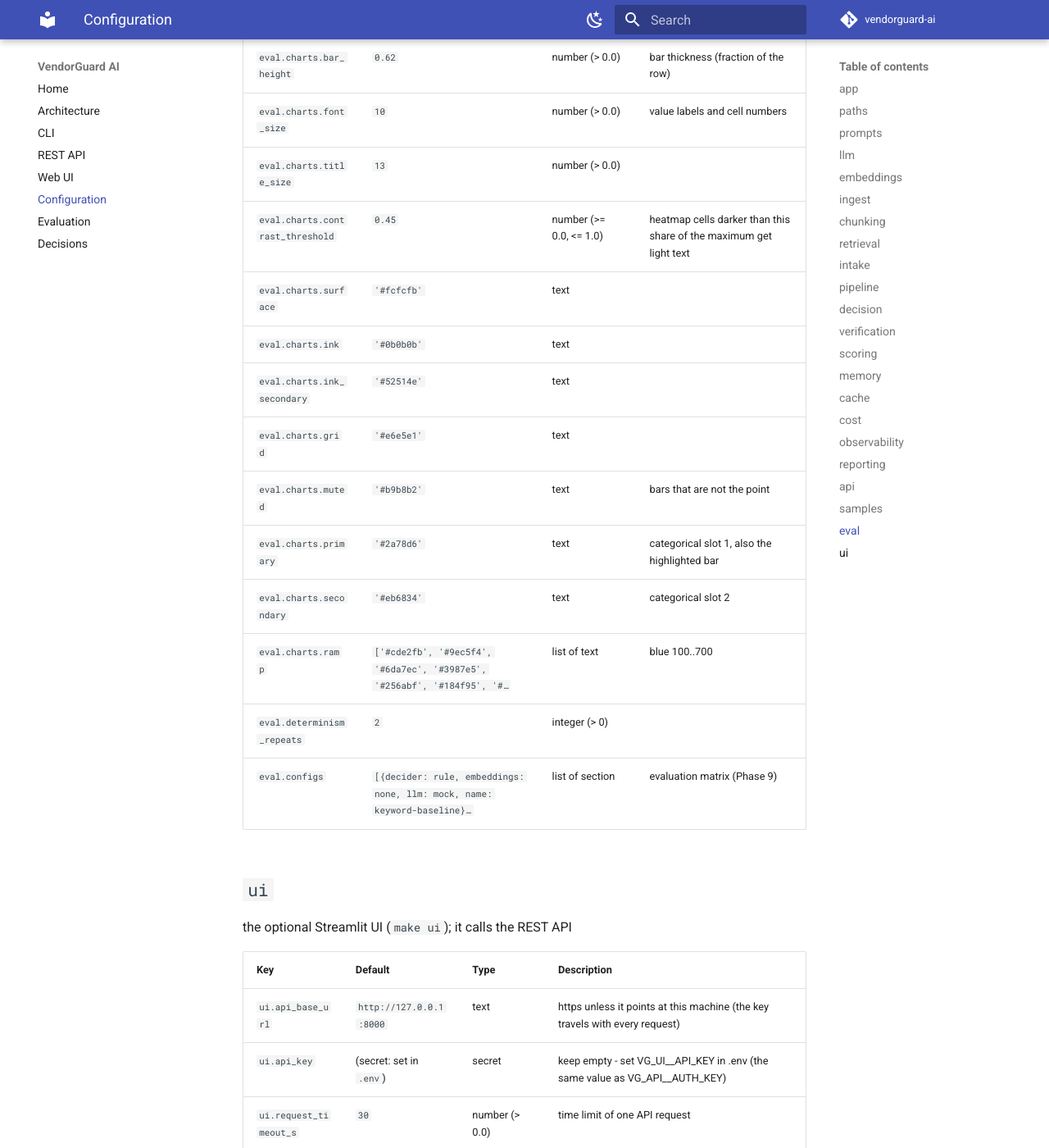
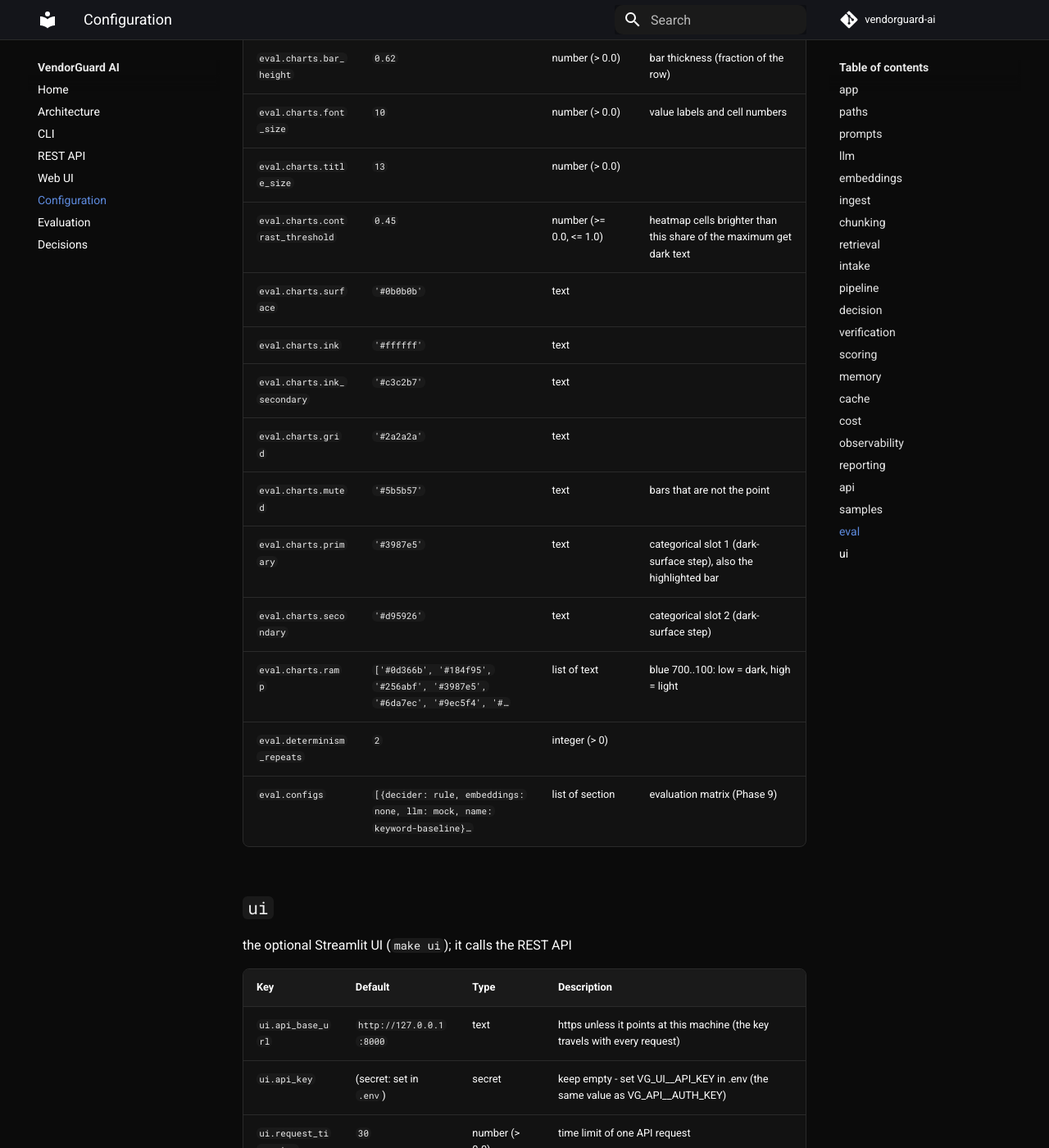
Before and after one commit to himanshugoel9725/vendorguard-ai, an MkDocs documentation site: the page built from docs/CONFIG.md, in a window 1280 px wide and 1400 px high, scrolled down 16666 px. Shown: the whole window at 82% size. Built offline with MkDocs 1.6.1 and Material for MkDocs 9.7.7, drawn with Linux system fonts in a browser that asks for light colours; comment, search, counter and statistics services are not loaded.

Commit message:
[T12.7] Make the docs site always dark (near-black, white text) and the evaluation charts dark

```diff
--- a/docs/CONFIG.md
+++ b/docs/CONFIG.md
@@ -310,15 +310,15 @@ Memory. provider: sqlite ($0) | letta
 | `eval.charts.bar_height` | `0.62` | number (> 0.0) | bar thickness (fraction of the row) |
 | `eval.charts.font_size` | `10` | number (> 0.0) | value labels and cell numbers |
 | `eval.charts.title_size` | `13` | number (> 0.0) |  |
-| `eval.charts.contrast_threshold` | `0.45` | number (>= 0.0, <= 1.0) | heatmap cells darker than this share of the maximum get light text |
-| `eval.charts.surface` | `'#fcfcfb'` | text |  |
-| `eval.charts.ink` | `'#0b0b0b'` | text |  |
-| `eval.charts.ink_secondary` | `'#52514e'` | text |  |
-| `eval.charts.grid` | `'#e6e5e1'` | text |  |
-| `eval.charts.muted` | `'#b9b8b2'` | text | bars that are not the point |
-| `eval.charts.primary` | `'#2a78d6'` | text | categorical slot 1, also the highlighted bar |
-| `eval.charts.secondary` | `'#eb6834'` | text | categorical slot 2 |
-| `eval.charts.ramp` | `['#cde2fb', '#9ec5f4', '#6da7ec', '#3987e5', '#256abf', '#184f95', '#…` | list of text | blue 100..700 |
+| `eval.charts.contrast_threshold` | `0.45` | number (>= 0.0, <= 1.0) | heatmap cells brighter than this share of the maximum get dark text |
+| `eval.charts.surface` | `'#0b0b0b'` | text |  |
+| `eval.charts.ink` | `'#ffffff'` | text |  |
+| `eval.charts.ink_secondary` | `'#c3c2b7'` | text |  |
+| `eval.charts.grid` | `'#2a2a2a'` | text |  |
+| `eval.charts.muted` | `'#5b5b57'` | text | bars that are not the point |
+| `eval.charts.primary` | `'#3987e5'` | text | categorical slot 1 (dark-surface step), also the highlighted bar |
+| `eval.charts.secondary` | `'#d95926'` | text | categorical slot 2 (dark-surface step) |
+| `eval.charts.ramp` | `['#0d366b', '#184f95', '#256abf', '#3987e5', '#6da7ec', '#9ec5f4', '#…` | list of text | blue 700..100: low = dark, high = light |
 | `eval.determinism_repeats` | `2` | integer (> 0) |  |
 | `eval.configs` | `[{decider: rule, embeddings: none, llm: mock, name: keyword-baseline}…` | list of section | evaluation matrix (Phase 9) |
 
--- /dev/null
+++ b/docs/stylesheets/extra.css
@@ -0,0 +1,34 @@
+/* VendorGuard AI docs: always dark, near-black background, white text (like the UI). */
+:root,
+[data-md-color-scheme="slate"] {
+  --md-default-bg-color: #0b0b0b;
+  --md-default-bg-color--light: #1a1a1a;
+  --md-default-bg-color--lighter: #1a1a1a;
+  --md-default-bg-color--lightest: #242424;
+  --md-default-fg-color: #ffffff;
+  --md-default-fg-color--light: #e6e6e6;
+  --md-default-fg-color--lighter: #b8b8b8;
+  --md-default-fg-color--lightest: #3a3a3a;
+  --md-typeset-color: #ffffff;
+  --md-typeset-a-color: #6cb0ff;
+  --md-primary-fg-color: #0b0b0b;
+  --md-primary-bg-color: #ffffff;
+  --md-accent-fg-color: #6cb0ff;
+  --md-code-bg-color: #1a1a1a;
+  --md-code-fg-color: #f0f0f0;
+  --md-footer-bg-color: #0b0b0b;
+  --md-footer-bg-color--dark: #0b0b0b;
+  --md-typeset-table-color: #2a2a2a;
+  --md-shadow-z1: none;
+}
+
+.md-header { background-color: #0b0b0b; border-bottom: 1px solid #2a2a2a; box-shadow: none; }
+.md-tabs { background-color: #0b0b0b; }
+.md-sidebar__scrollwrap { scrollbar-color: #3a3a3a transparent; }
+.md-typeset table:not([class]) { background-color: #121212; border-radius: 8px; }
+.md-typeset table:not([class]) th { background-color: #1a1a1a; color: #ffffff; }
+.md-typeset code { border-radius: 6px; }
+.md-typeset .admonition, .md-typeset details { background-color: #121212; border-radius: 8px; }
+.md-search__input { background-color: #1a1a1a; border-radius: 10px; }
+/* charts and screenshots are dark images: give them the same rounded look */
+.md-typeset img { border-radius: 10px; }
--- a/mkdocs.yml
+++ b/mkdocs.yml
@@ -10,20 +10,16 @@ strict: true
 theme:
   name: material
   palette:
-    - media: "(prefers-color-scheme: light)"
-      scheme: default
-      toggle:
-        icon: material/weather-night
-        name: Switch to dark mode
-    - media: "(prefers-color-scheme: dark)"
-      scheme: slate
-      toggle:
-        icon: material/weather-sunny
-        name: Switch to light mode
+    scheme: slate          # always dark (near-black, see stylesheets/extra.css)
+    primary: black
+    accent: blue
   features:
     - navigation.sections
     - navigation.top
     - content.code.copy
+
+extra_css:
+  - stylesheets/extra.css
 
 # Build notes for contributors, not part of the product documentation.
 exclude_docs: |
```
Also changed, not shown: docs/evaluation/charts/accuracy_by_config.png, docs/evaluation/charts/confusion_best.png, docs/evaluation/charts/tokens_by_config.png, 1 other file.
